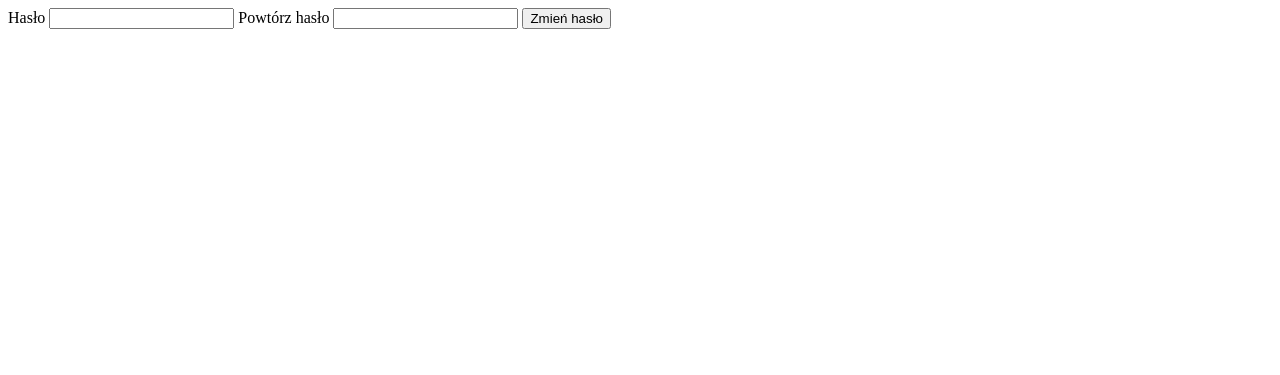
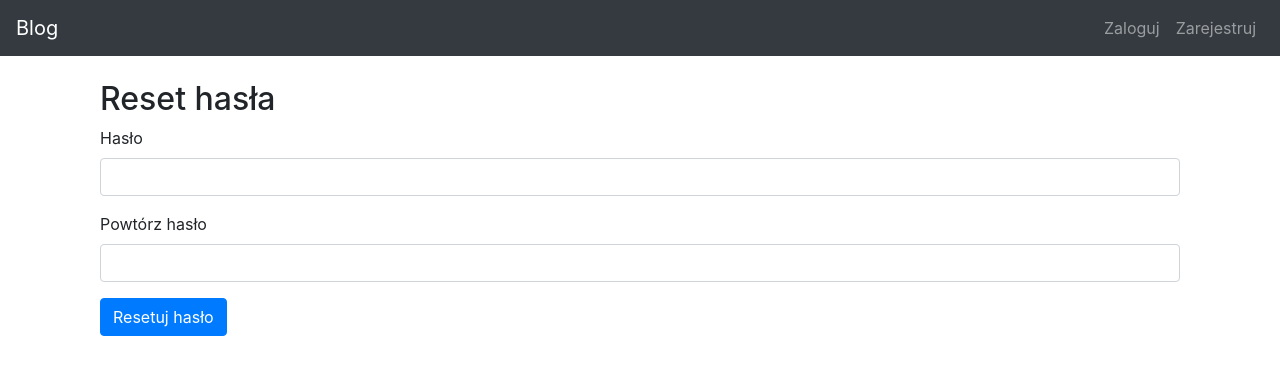
Before and after one commit to s22868/python-blog, a Flask app: template templates/reset-password.html in a window 1280 px wide. Shown: the top 375 px of the page. Run offline with Flask 3, Linux system fonts and the light colour scheme; the template is opened without the code that fills it: values that come from a table or form of the project are taken from there, others are empty; some libraries are stand-ins or nearby versions.

Commit message:
update reset password form

```diff
--- a/templates/reset-password.html
+++ b/templates/reset-password.html
@@ -1,17 +1,27 @@
-<form method="post">
+{% extends 'base.html' %}
+
+{% block content %}
+<div class="container">
+  <h2>Reset hasła</h2>
+  <form method="post">
     {{ form.hidden_tag() }}
-    {{ form.password.label }}
-    {{ form.password }}
-    {{ form.password2.label }}
-    {{ form.password2 }}
-    {{ form.submit }}
-</form>
-{%for error in form.password.errors %}
-{{error}}
-{%endfor%}
-{%for error in form.password2.errors %}
-{{error}}
-{%endfor%}
-{%for message in get_flashed_messages() %}
-{{message}}
-{%endfor%}
+    <div class="form-group">
+      {{ form.password.label(class="form-label") }} {{
+      form.password(class="form-control") }}
+    </div>
+    <div class="form-group">
+      {{ form.password2.label(class="form-label") }} {{
+      form.password2(class="form-control") }}
+    </div>
+    <button type="submit" class="btn btn-primary">Resetuj hasło</button>
+  </form>
+
+  {% for message in get_flashed_messages() %}
+  <div class="alert alert-info mt-3">{{ message }}</div>
+  {% endfor %} {%for error in form.password.errors %}
+  <div class="alert alert-info mt-3">{{error}}</div>
+  {%endfor%} {%for error in form.password2.errors %}
+  <div class="alert alert-info mt-3">{{error}}</div>
+  {%endfor%}
+</div>
+{% endblock %}
```
